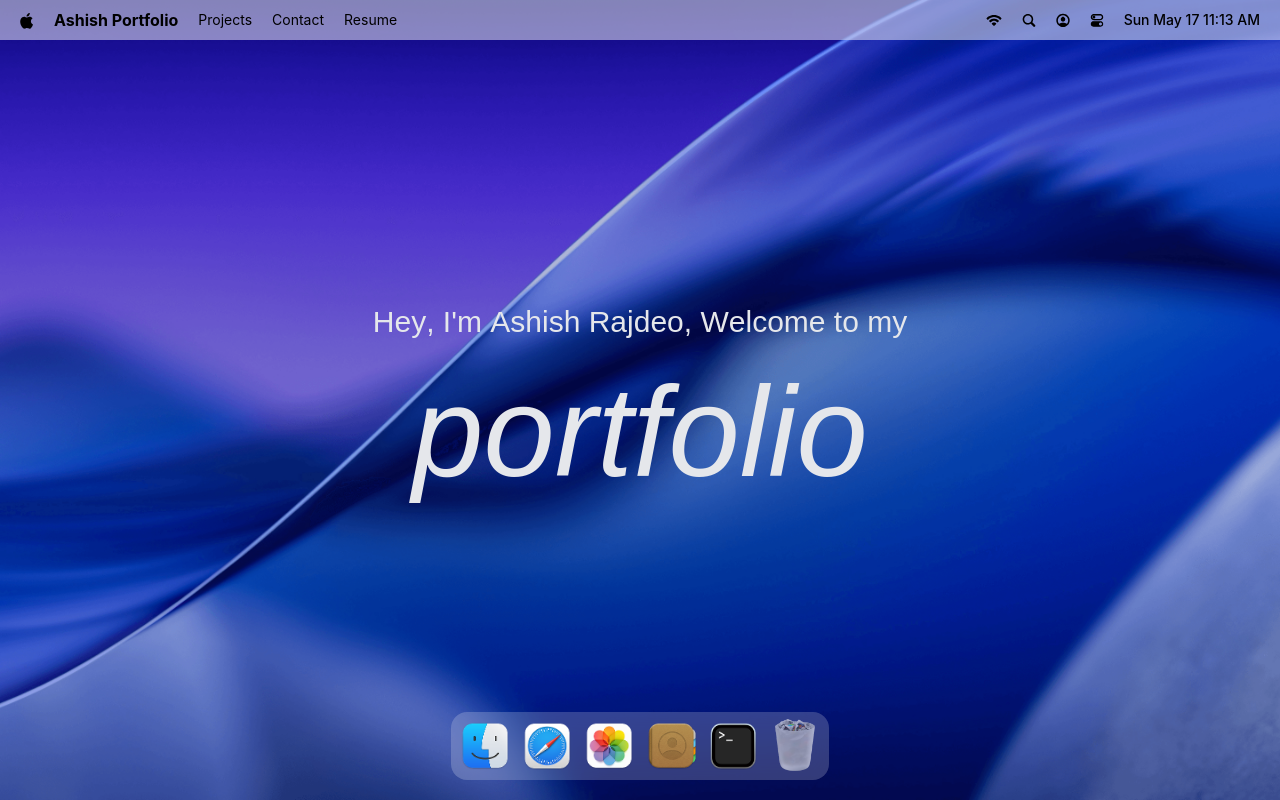
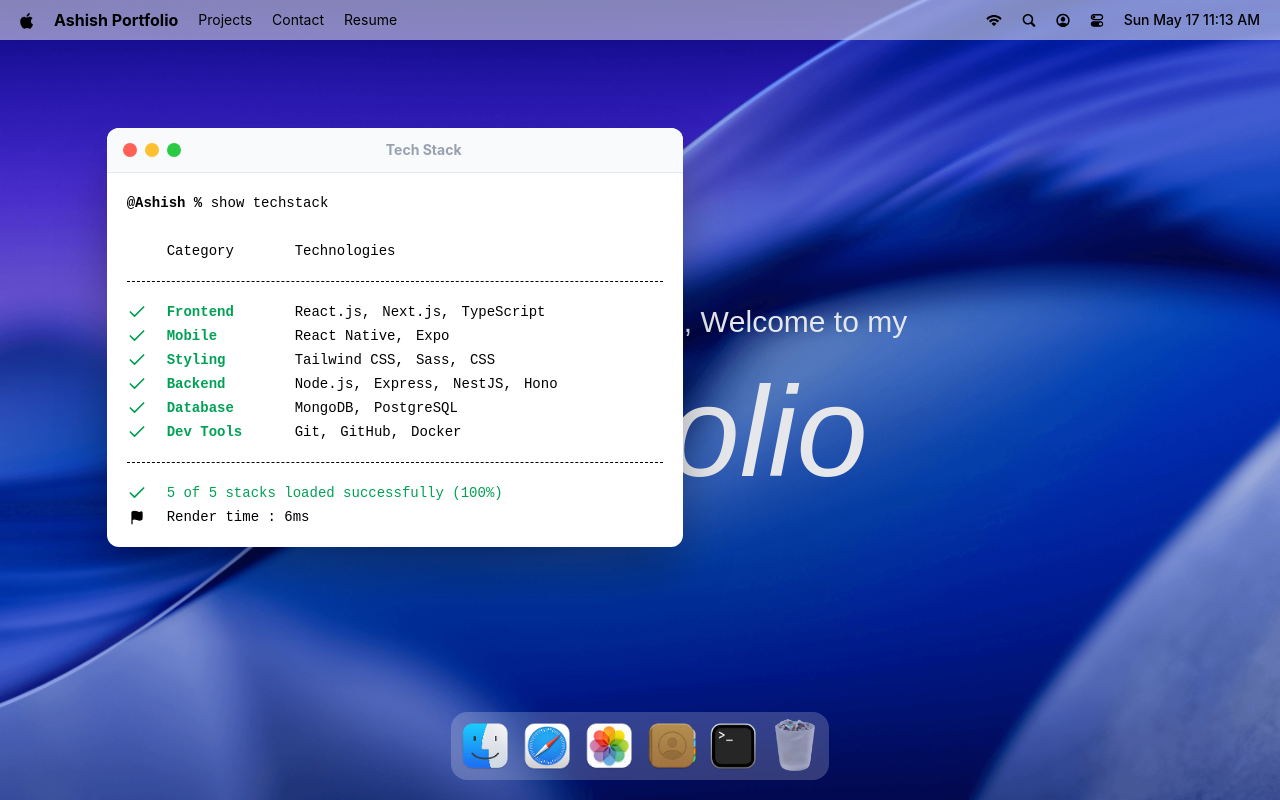
Before and after one commit to AshishRajdeo/portfolio, a React (Vite) app: page / in a window 1280 px wide. Both pictures are taken after a click on the button 733 px from the left and 746 px from the top of the page. Built offline with nearby package versions, Linux system fonts and the light colour scheme.

Commit message:
Implement High order components to manage window state

```diff
--- a/package.json
+++ b/package.json
@@ -14,11 +14,13 @@
     "@tailwindcss/vite": "^4.3.0",
     "dayjs": "^1.11.20",
     "gsap": "^3.15.0",
+    "immer": "^11.1.8",
     "lucide-react": "^1.16.0",
     "react": "^19.2.6",
     "react-dom": "^19.2.6",
     "react-tooltip": "^6.0.3",
-    "tailwindcss": "^4.3.0"
+    "tailwindcss": "^4.3.0",
+    "zustand": "^5.0.13"
   },
   "devDependencies": {
     "@eslint/js": "^10.0.1",
--- a/src/App.jsx
+++ b/src/App.jsx
@@ -1,6 +1,12 @@
+
+import gsap from 'gsap';
+import { Draggable } from 'gsap/Draggable';
+
 
 import { Dock, Navbar, Welcome } from '#components'
+import { Terminal } from '#windows';
 
+gsap.registerPlugin(Draggable);
 
 const App = () => {
   return (
@@ -8,6 +14,8 @@
       <Navbar />
       <Welcome />
       <Dock />
+
+      <Terminal />
     </main>
   )
 }
--- a/src/components/Dock.jsx
+++ b/src/components/Dock.jsx
@@ -4,8 +4,10 @@
 
 import { dockApps } from '#constants';
 import { useGSAP } from '@gsap/react';
+import useWindowStore from '#store/window';
 
 const Dock = () => {
+    const { openWindow, closeWindow, windows } = useWindowStore();
     const dockRef = useRef(null);
 
     useGSAP(() => {
@@ -55,7 +57,22 @@
         };
     }, []);
 
-    const toggleApp = (app) => {};
+    const toggleApp = (app) => {
+        if (!app.canOpen) return;
+
+        const window = windows[app.id];
+
+        if (window.isOpen) {
+            closeWindow(app.id);
+        } else {
+            openWindow(app.id);
+        }
+
+        if (!window) {
+            console.error(`No window config found for app id: ${app.id}`);
+            return;
+        }
+    };
 
     return (
     <section id="dock">
--- /dev/null
+++ b/src/components/WindowControls.jsx
@@ -0,0 +1,16 @@
+import useWindowStore from "#store/window";
+
+
+const WindowControls = ({ target }) => {
+  const { closeWindow } = useWindowStore();
+
+  return (
+    <div id="window-controls">
+      <div className="close" onClick={() => closeWindow(target)} />
+      <div className="minimize" />
+      <div className="maximize" />
+    </div>
+  );
+};
+
+export default WindowControls;
--- a/src/components/index.js
+++ b/src/components/index.js
@@ -1,10 +1,12 @@
 import Navbar from './Navbar'
 import Welcome from './Welcome'
 import Dock from './Dock'
+import WindowControls from './WindowControls';
 
 
 export {
     Navbar,
     Welcome,
     Dock,
+    WindowControls,
 }
--- /dev/null
+++ b/src/hoc/WindowWrapper.jsx
@@ -0,0 +1,60 @@
+import useWindowStore from "#store/window";
+import { useGSAP } from "@gsap/react";
+import { use, useLayoutEffect, useRef } from "react";
+import gsap from "gsap";
+import { Draggable } from "gsap/Draggable";
+
+
+const WindowWrapper = ( Compponent, windowKey) => {
+    const Wrapped = (props) => {
+        const { focusWindow, windows } = useWindowStore();
+        const {
+            isOpen,
+            zIndex,
+        } = windows[windowKey];
+        const ref = useRef(null);
+
+        useGSAP(() => {
+            const el = ref.current;
+            if (!el || !isOpen) return;
+
+            el.style.display = 'block';
+
+            gsap.fromTo(el,
+                { scale: 0.8, opacity: 0, y: 40 },
+                { scale: 1, opacity: 1, y: 0, duration: 0.2, ease: 'power3.out' },
+            );
+        }, [isOpen]);
+
+        useGSAP(() => {
+            const el = ref.current;
+            if (!el) return;
+
+            const [instance] = Draggable.create(el, {
+                onPress: () => focusWindow(windowKey),
+            });
+            return () => instance.kill();
+        }, []);
+
+
+        useLayoutEffect(() => {
+            const el = ref.current;
+            if (!el) return;
+            el.style.display = isOpen ? 'block' : 'none';
+        }, [isOpen]);
+
+        return (
+         <section id={windowKey} ref={ref} style={ {zIndex}} className="absolute">
+        <Compponent {...props} />
+        </section>
+       );
+    };
+
+    Wrapped.displayName = `WindowWrapper(${Compponent.displayName || Compponent.name || 'Component'})`;
+
+    return Wrapped;
+
+
+};
+
+export default WindowWrapper;
--- /dev/null
+++ b/src/store/window.js
@@ -0,0 +1,32 @@
+import { INITIAL_Z_INDEX, WINDOW_CONFIG } from "#constants";
+import { create } from "zustand";
+import { immer } from "zustand/middleware/immer";
+
+const useWindowStore = create(
+    immer((set) => ({
+        windows: WINDOW_CONFIG,
+        nextZIndex: INITIAL_Z_INDEX + 1,
+
+        openWindow: (windowKey, data = null) => set((state) => {
+            const win = state.windows[windowKey];
+            if (!win) return;
+            win.isOpen = true;
+            win.zIndex = state.nextZIndex;
+            win.data = data ?? win.data;
+            state.nextZIndex++;
+        }),
+        closeWindow: (windowKey) => set((state) => {
+            const win = state.windows[windowKey];
+            if (!win) return;
+            win.isOpen = false;
+            win.zIndex = INITIAL_Z_INDEX;
+            win.data = null;
+        }),
+        focusWindow: (windowKey) => set((state) => {
+            const win = state.windows[windowKey];
+            win.zIndex = state.nextZIndex++;
+        }),
+   })),
+);
+
+export default useWindowStore;
--- /dev/null
+++ b/src/windows/Terminal.jsx
@@ -0,0 +1,62 @@
+import { WindowControls } from "#components";
+import { techStack } from "#constants";
+import WindowWrapper from "#hoc/WindowWrapper";
+import { Check, Flag } from "lucide-react";
+
+
+const Terminal = () => {
+    return (
+        <>
+        <div id="window-header">
+            <WindowControls target="terminal"/>
+            <h2>Tech Stack</h2>
+        </div>
+
+        <div className="techstack">
+            <p>
+                <span className="font-bold"> @Ashish %</span> show techstack
+            </p>
+
+            <div className="label">
+                <p className="w-32">Category</p>
+                <p>Technologies</p>
+            </div>
+
+            <ul className="content">
+                {
+                    techStack.map(({ category, items}) => (
+                        <li key={category} className="flex items-center">
+                            <Check className="check" size={20}/>
+                            <h3>{category}</h3>
+                            <ul>
+                                {items.map((item, i) =>(
+                                    <li key={i}>{item}
+                                    {i < items.length - 1 ? ", " : ""}
+                                    </li>
+
+                                ))}
+                            </ul>
+                        </li>
+                    ))
+                }
+            </ul>
+
+            <div className="footnote">
+                <p>
+                    <Check size={20}/> 5  of 5 stacks loaded successfully (100%)
+                </p>
+
+                <p className="text-black">
+                    <Flag size={15} fill="black"/>
+                    Render time : 6ms
+
+                </p>
+            </div>
+        </div>
+        </>
+    );
+};
+
+const TerminalWindow = WindowWrapper(Terminal, 'terminal');
+
+export default TerminalWindow;
--- /dev/null
+++ b/src/windows/index.js
@@ -0,0 +1,5 @@
+import Terminal from "#windows/Terminal";
+
+export {
+    Terminal,
+}
```
Also changed, not shown: 1 other file (tests, documents, lock files or other folders).
